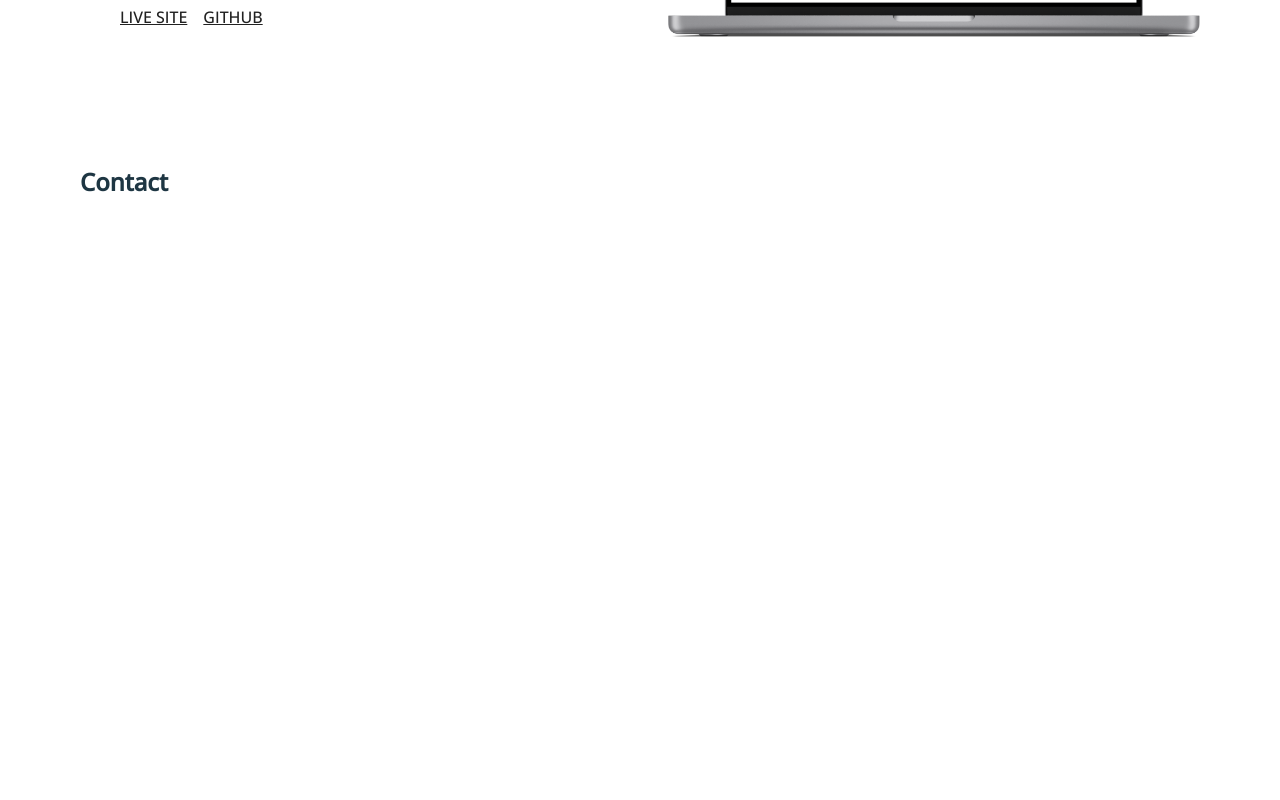
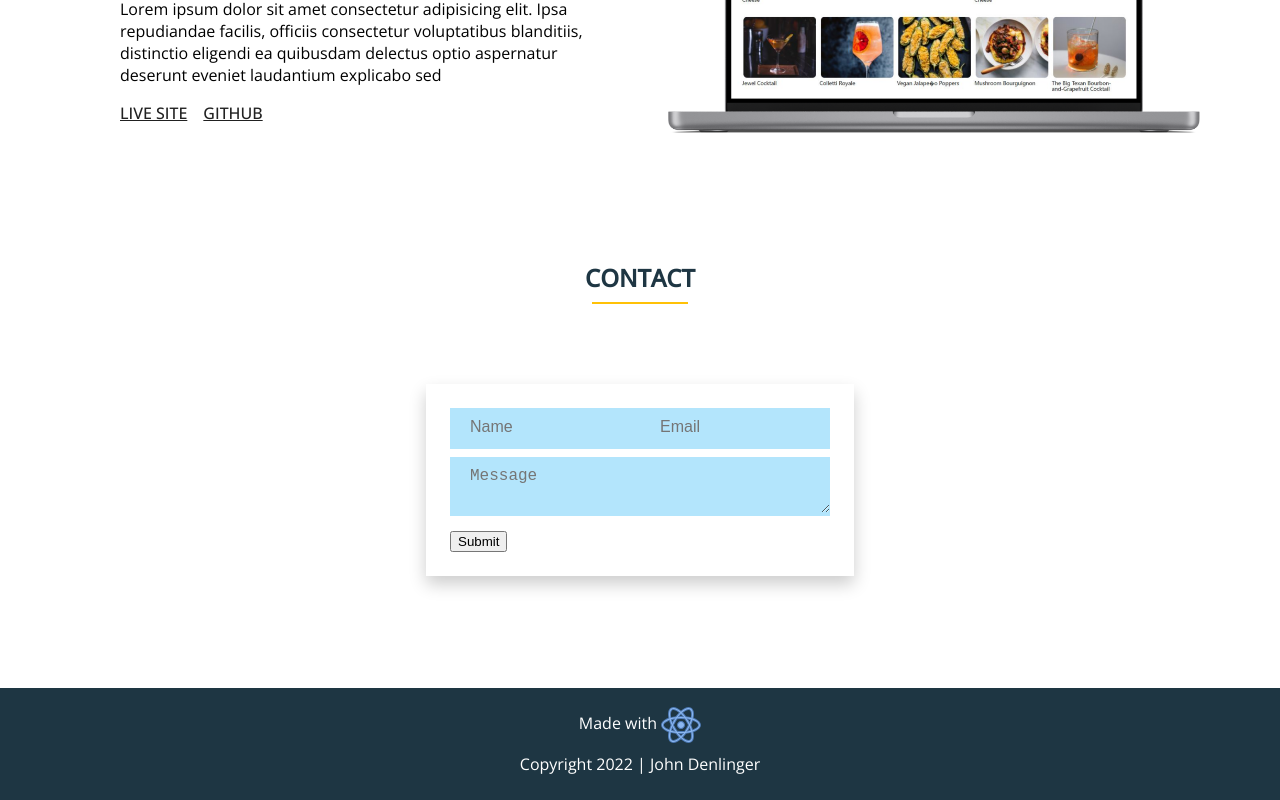
Before and after one commit to justjohnd/portfolio, a React (Create React App) app: page / in a window 1280 px wide. Shown: the part 1126-1926 px from the top of the page. Before the commit the page ends 1343 px from the top, so only its background shows below. Built offline with nearby package versions, Linux system fonts and the light colour scheme.

Commit message:
Add footer and contact section

```diff
--- a/src/App.js
+++ b/src/App.js
@@ -1,5 +1,6 @@
 import { Routes, Route } from "react-router-dom";
 import Navbar from "./Modules/Navbar";
+import Footer from "./Modules/Footer";
 import HomePage from "./Pages/HomePage";
 import AboutPage from "./Pages/AboutPage";
 import FadeWrapper from "./Utilities/FadeWrapper";
@@ -16,6 +17,7 @@ function App() {
           <Route path="*" element={<HomePage />} />
         </Routes>
       </div>
+      {FadeWrapper(<Footer />)}
     </div>
   );
 }
--- a/src/Components/Cards.jsx
+++ b/src/Components/Cards.jsx
@@ -2,6 +2,7 @@ import styled from "styled-components";
 import { v4 as uuidv4 } from "uuid";
 import ExpandMoreRoundedIcon from "@mui/icons-material/ExpandMoreRounded";
 import Card from "./Card";
+import SectionHeader from "./SectionHeader";
 
 const CardsSection = styled.div`
   display: flex;
@@ -16,10 +17,7 @@ const CardsSection = styled.div`
 const Cards = (props) => {
   return (
     <div>
-      <div className="section-header">
-        <h2>RECENT PROJECTS</h2>
-        <hr></hr>
-      </div>
+      <SectionHeader text="RECENT WORK" />
       <CardsSection>
         {props.projects.map((project) => {
           return (
--- /dev/null
+++ b/src/Components/SectionHeader.jsx
@@ -0,0 +1,10 @@
+const SectionHeader = (props) => {
+  return (
+    <div className="section-header">
+      <h2>{props.text}</h2>
+      <hr></hr>
+    </div>
+  );
+};
+
+export default SectionHeader;
--- a/src/Components/Work.jsx
+++ b/src/Components/Work.jsx
@@ -9,10 +9,10 @@ const Work = (props) => {
       <div className="skills work-col">
         <ul>
           {skills.map((skill) => {
-            const { image, alt } = skillDisplay(skill);
+            const { image, alt, name } = skillDisplay(skill);
             return (
               <li key={uuidv4()}>
-                <img src={image} className={`image-${skill}`} alt={alt} />
+                <img src={image} className={`image-${name}`} alt={alt} />
               </li>
             );
           })}
--- /dev/null
+++ b/src/Modules/Footer.jsx
@@ -0,0 +1,21 @@
+import skillDisplay from "../Components/WorkskillDisplay";
+
+const Footer = () => {
+  const { image, alt, name } = skillDisplay("react");
+
+  return (
+    <footer>
+      <div className="footer-wrapper">
+        <div className="footer-text">
+          Made with{" "}
+          <span>
+            <img src={image} className={`image-${name}`} alt={alt} />
+          </span>
+        </div>
+        <div className="footer-text">Copyright 2022 | John Denlinger</div>
+      </div>
+    </footer>
+  );
+};
+
+export default Footer;
--- a/src/Pages/HomePage.jsx
+++ b/src/Pages/HomePage.jsx
@@ -1,4 +1,5 @@
 import WorkSection from "../Modules/WorkSection";
+import SectionHeader from "../Components/SectionHeader";
 import FadeWrapper from "../Utilities/FadeWrapper";
 
 const HomePage = () => {
@@ -16,8 +17,37 @@ const HomePage = () => {
             </p>
           </section>
           <WorkSection />
-          <section id="contact">
-            <h1>Contact</h1>
+          <section className="section" id="contact">
+            <SectionHeader text="CONTACT" />
+            <div className="form-wrapper">
+              <form className="form-wrapper__form">
+                <div className="form-name-email">
+                  <input
+                    className="auth-input"
+                    type="text"
+                    id="name"
+                    placeholder="Name"
+                    tabIndex={1}
+                  />
+                  <input
+                    className="auth-input"
+                    type="email"
+                    required
+                    id="email"
+                    placeholder="Email"
+                    tabIndex={1}
+                  />
+                </div>
+                <textarea
+                  className="auth-input"
+                  placeholder="Message"
+                ></textarea>
+
+                <button type="submit" tabIndex={3}>
+                  Submit
+                </button>
+              </form>
+            </div>
           </section>
         </div>
       )}
--- a/src/Styles/Cards.scss
+++ b/src/Styles/Cards.scss
@@ -1,6 +1,7 @@
 .icon-chevron-wrapper {
   display: flex;
   justify-content: center;
+  margin-bottom: 5rem;
 }
 
 #icon-chevron {
--- /dev/null
+++ b/src/Styles/Footer.scss
@@ -0,0 +1,23 @@
+footer {
+  height: 7rem;
+  background-color: $color-primary-dark;
+  display: flex;
+  justify-content: center;
+  align-items: center;
+}
+
+.footer-wrapper {
+  display: flex;
+  flex-wrap: wrap;
+}
+
+.footer-text {
+  color: #fff;
+  text-align: center;
+  width: 100%;
+  margin-bottom: 0.5rem;
+}
+
+.footer-wrapper img {
+  vertical-align: middle;
+}
--- a/src/Styles/Home.scss
+++ b/src/Styles/Home.scss
@@ -130,3 +130,40 @@
   border-radius: 1rem;
   border: 1px solid $color-secondary;
 }
+
+//Contact
+.form-wrapper {
+  width: 100%;
+  display: flex;
+  justify-content: center;
+  align-items: center;
+}
+
+.form-wrapper__form {
+  width: 380px;
+  padding: 1.5rem;
+  box-shadow: 0 0.5rem 1rem rgba(0, 0, 0, 0.2);
+  background: #fff;
+}
+
+.form-name-email {
+  display: flex;
+}
+
+.auth-input {
+  padding: 10px 20px;
+  border: none;
+  border-bottom: 3px solid transparent;
+  background-color: $color-primary-light;
+  outline-width: 0;
+  font-size: 1rem;
+  margin-bottom: 0.5rem;
+  width: 100%;
+  box-sizing: border-box;
+}
+
+.form-group input:focus,
+.form-group select:focus,
+.form-group textarea:focus {
+  border-bottom: 3px solid var(--color-tertiary);
+}
--- a/src/index.css
+++ b/src/index.css
@@ -32,7 +32,7 @@ a {
 
 .section-header {
   text-align: center;
-  margin-bottom: 3rem;
+  margin-bottom: 5rem;
 }
 
 .section-header hr {
@@ -389,9 +389,46 @@ a {
   border: 1px solid #ffc107;
 }
 
+.form-wrapper {
+  width: 100%;
+  display: flex;
+  justify-content: center;
+  align-items: center;
+}
+
+.form-wrapper__form {
+  width: 380px;
+  padding: 1.5rem;
+  box-shadow: 0 0.5rem 1rem rgba(0, 0, 0, 0.2);
+  background: #fff;
+}
+
+.form-name-email {
+  display: flex;
+}
+
+.auth-input {
+  padding: 10px 20px;
+  border: none;
+  border-bottom: 3px solid transparent;
+  background-color: #b3e5fc;
+  outline-width: 0;
+  font-size: 1rem;
+  margin-bottom: 0.5rem;
+  width: 100%;
+  box-sizing: border-box;
+}
+
+.form-group input:focus,
+.form-group select:focus,
+.form-group textarea:focus {
+  border-bottom: 3px solid var(--color-tertiary);
+}
+
 .icon-chevron-wrapper {
   display: flex;
   justify-content: center;
+  margin-bottom: 5rem;
 }
 
 #icon-chevron {
@@ -399,4 +436,28 @@ a {
   font-size: 3rem;
 }
 
+footer {
+  height: 7rem;
+  background-color: #1e3643;
+  display: flex;
+  justify-content: center;
+  align-items: center;
+}
+
+.footer-wrapper {
+  display: flex;
+  flex-wrap: wrap;
+}
+
+.footer-text {
+  color: #fff;
+  text-align: center;
+  width: 100%;
+  margin-bottom: 0.5rem;
+}
+
+.footer-wrapper img {
+  vertical-align: middle;
+}
+
 /*# sourceMappingURL=index.css.map */
--- a/src/index.scss
+++ b/src/index.scss
@@ -55,7 +55,7 @@ a {
 
 .section-header {
   text-align: center;
-  margin-bottom: 3rem;
+  margin-bottom: 5rem;
 }
 
 .section-header hr {
@@ -120,3 +120,4 @@ a {
 @import "./Styles/Navbar.scss";
 @import "./Styles/Home.scss";
 @import "./Styles/Cards.scss";
+@import "./Styles/Footer.scss";
```
Also changed, not shown: 1 other file (tests, documents, lock files or other folders).
